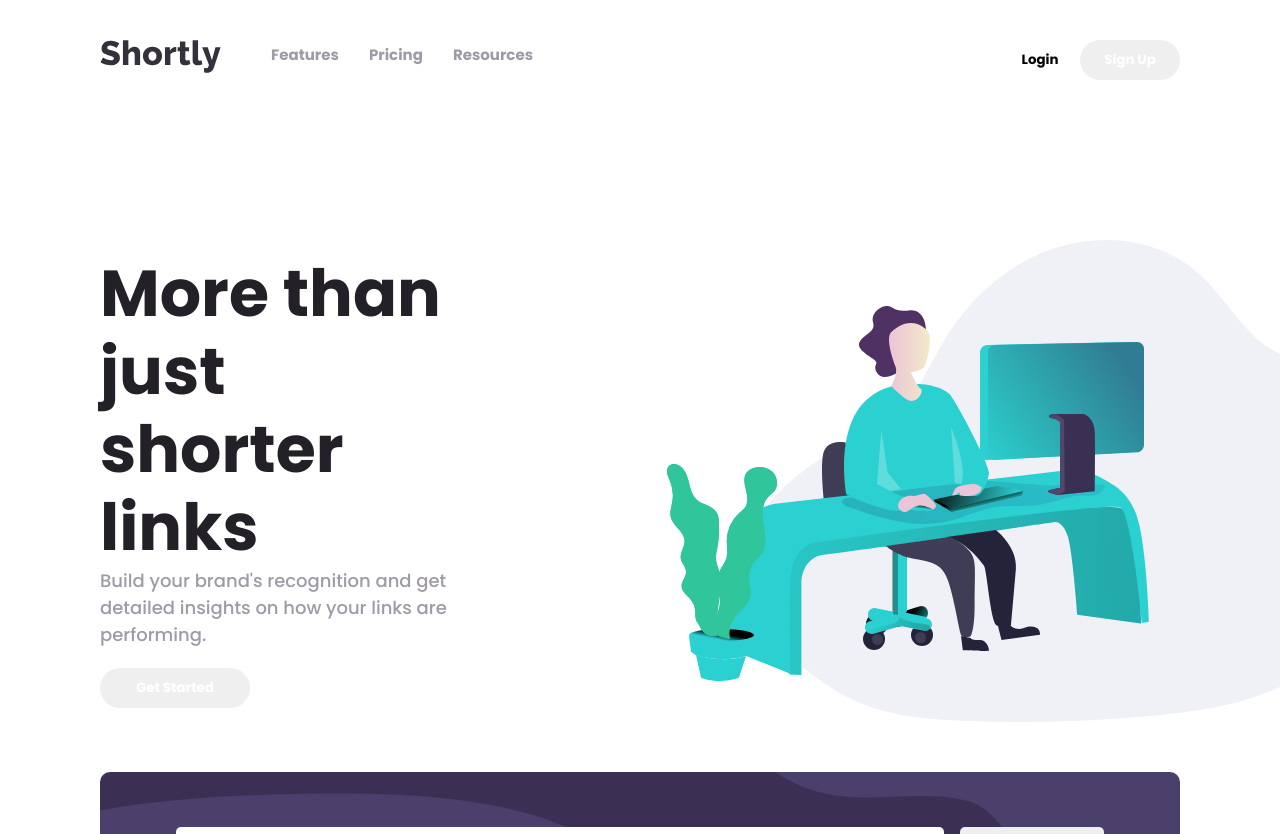
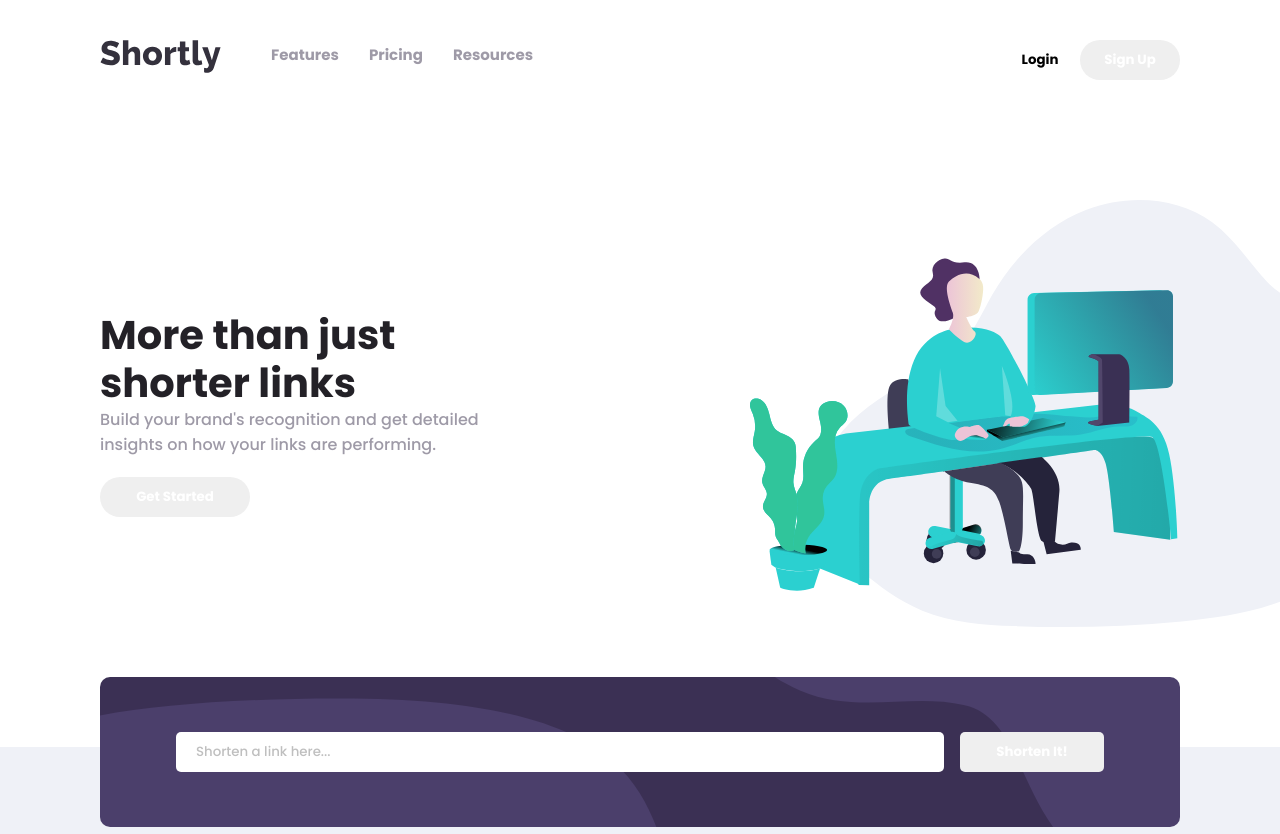
Before and after one commit to hoehooiyan/frontend-mentor-project, a React (Create React App) app in the folder url-shortening-api-landing-page/: page / in a window 1280 px wide. Shown: the top 834 px of the page. Built offline with nearby package versions, Linux system fonts and the light colour scheme; no server answers.

Commit message:
1366px & 1280px responsive done

```diff
--- a/url-shortening-api-landing-page/src/components/card/card.module.scss
+++ b/url-shortening-api-landing-page/src/components/card/card.module.scss
@@ -1,9 +1,6 @@
 @import '../../app/App.styles.scss';
 
 .card {
-  // display: flex;
-  // flex-direction: column;
-
   background-color: #ffffff;
   border-radius: 1rem;
   padding: 0 4rem;
--- a/url-shortening-api-landing-page/src/components/hero/hero.module.scss
+++ b/url-shortening-api-landing-page/src/components/hero/hero.module.scss
@@ -6,6 +6,10 @@
   overflow: hidden;
   padding: $global-top-bottom-p $global-left-right-p;
   width: 100%;
+
+  @include m-desktop {
+    padding: 0 $global-left-right-p $global-top-bottom-p;
+  }
 
   .heroDescription {
     width: 60%;
@@ -16,15 +20,35 @@
     font-size: 6.5rem;
     font-weight: 700;
     line-height: 1.2;
+
+    @include m-desktop {
+      font-size: 5rem;
+    }
+
+    @include s-desktop {
+      font-size: 4rem;
+    }
   }
 
   .heroText {
     color: $grayish-violet;
     margin-bottom: 2rem;
+
+    @include s-desktop {
+      font-size: 1.6rem;
+    }
   }
 
   .heroImg {
     position: relative;
     right: -22rem;
+
+    @include m-desktop {
+      width: 70rem;
+    }
+
+    @include m-desktop {
+      width: 65rem;
+    }
   }
 }
```
